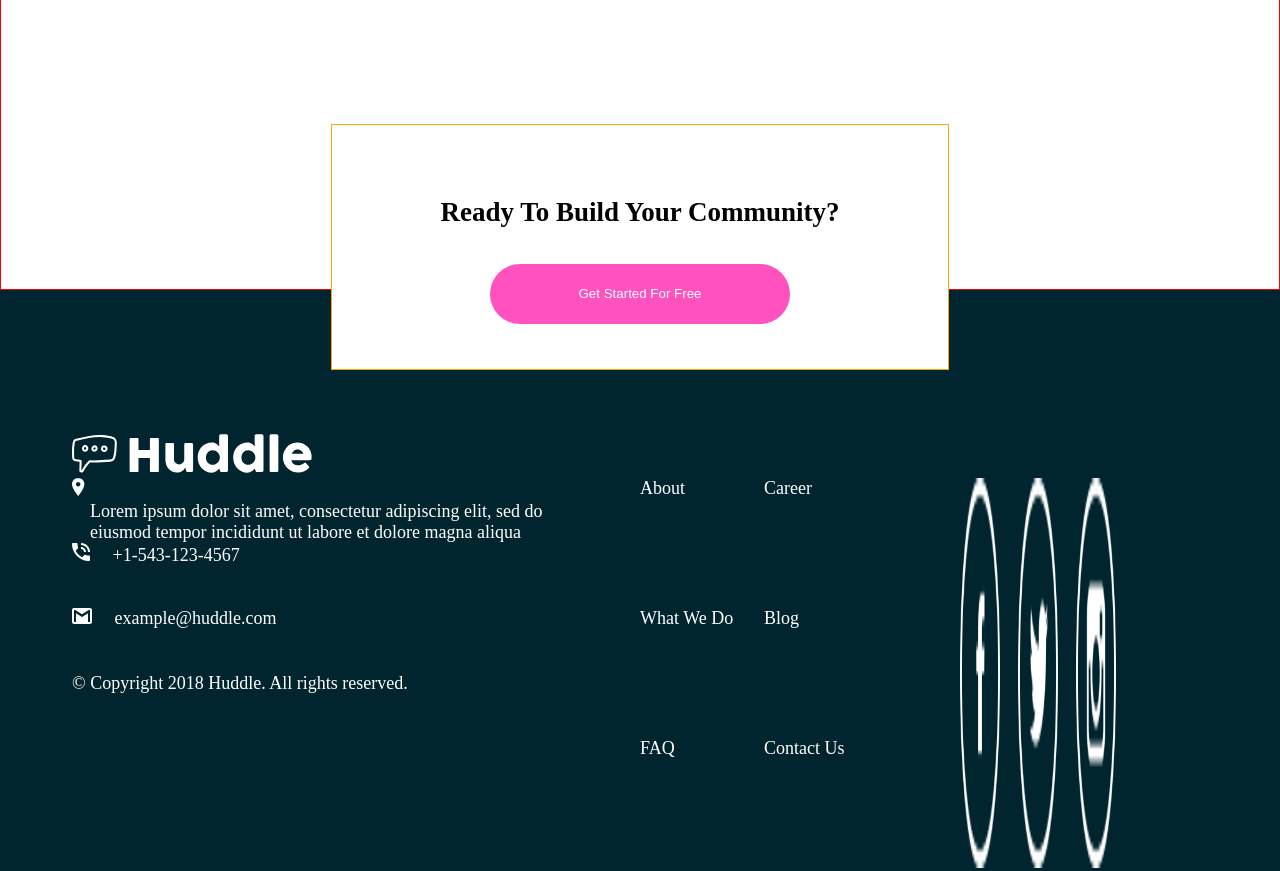
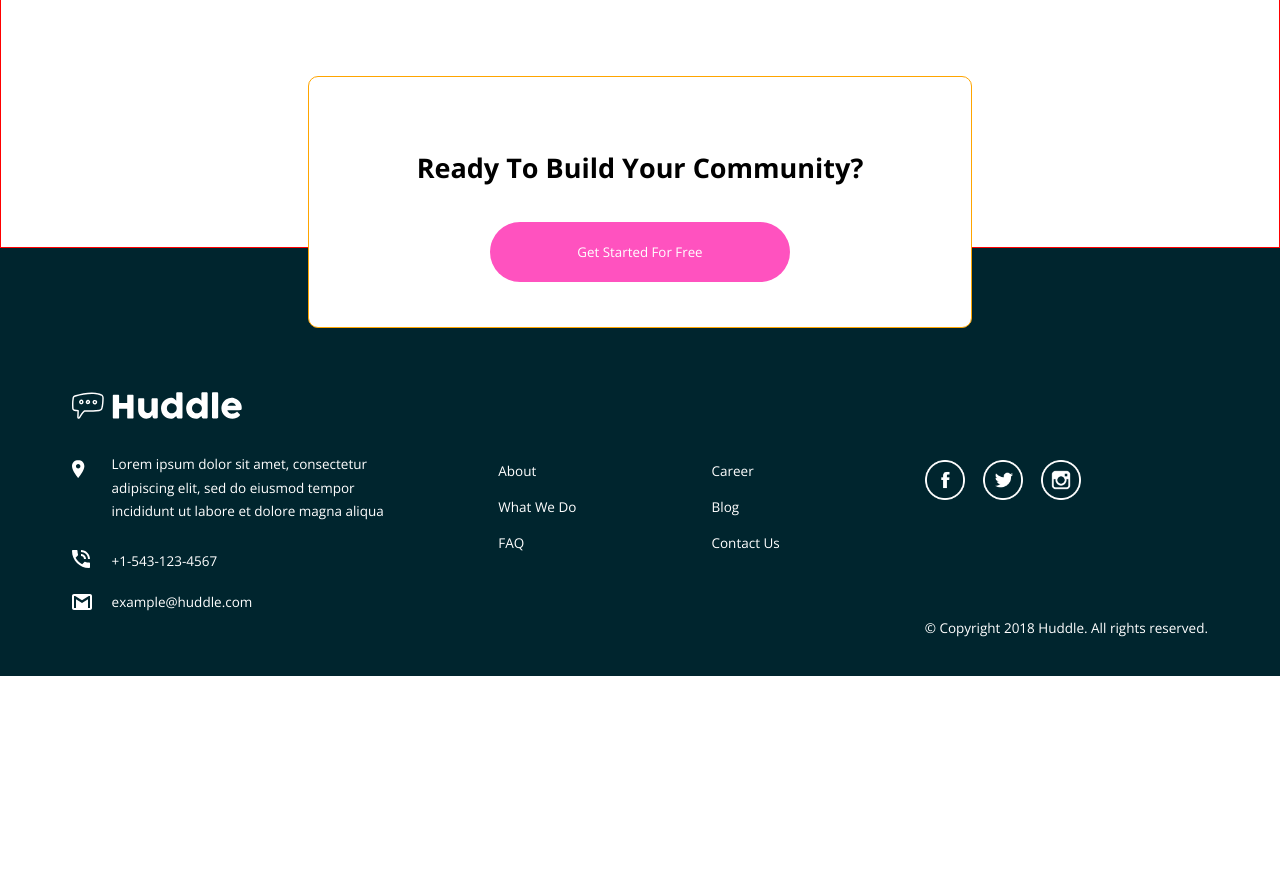
Before and after one commit to lspacka/FEM-huddle-landing-page-with-alternating-feature-blocks, a plain HTML site: page index.html in a window 1280 px wide. Shown: the part 1281-2152 px from the top of the page. After the commit the page ends 1957 px from the top, so only its background shows below. Drawn offline with nearby package versions, Linux system fonts and the light colour scheme; a web font is replaced by a local one.

Commit message:
fix desktop footer

```diff
--- a/index.html
+++ b/index.html
@@ -4,6 +4,12 @@
   <meta charset="UTF-8">
   <meta name="viewport" content="width=device-width, initial-scale=1.0">
   <link rel="icon" type="image/png" sizes="32x32" href="./images/favicon-32x32.png">
+  <link rel="preconnect" href="https://fonts.googleapis.com">
+  <link rel="preconnect" href="https://fonts.gstatic.com" crossorigin>
+  <link href="https://fonts.googleapis.com/css2?family=Bai+Jamjuree:ital,wght@0,200;0,300;0,400;0,500;0,600;0,700;1,200;1,300;1,400;1,500;1,600;1,700&family=Open+Sans:ital,wght@0,300..800;1,300..800&family=Poppins:ital,wght@0,100;0,200;0,300;0,400;0,500;0,600;0,700;0,800;0,900;1,100;1,200;1,300;1,400;1,500;1,600;1,700;1,800;1,900&display=swap" rel="stylesheet">
+  <link rel="preconnect" href="https://fonts.googleapis.com">
+  <link rel="preconnect" href="https://fonts.gstatic.com" crossorigin>
+  <link href="https://fonts.googleapis.com/css2?family=Bai+Jamjuree:ital,wght@0,200;0,300;0,400;0,500;0,600;0,700;1,200;1,300;1,400;1,500;1,600;1,700&family=Open+Sans:ital,wght@0,300..800;1,300..800&family=Poppins:ital,wght@0,100;0,200;0,300;0,400;0,500;0,600;0,700;0,800;0,900;1,100;1,200;1,300;1,400;1,500;1,600;1,700;1,800;1,900&display=swap" rel="stylesheet">
   <link rel="stylesheet" href="style.css">
   <title>Frontend Mentor | Huddle landing page with alternating feature blocks</title>
 </head>
@@ -71,25 +77,25 @@
     <footer>
       <img src="./images/logo.svg" alt="Huddle logo" class="huddle-logo huddle-logo-footer">
       <div class="footer-container">
-        <div class="contact">
-          <div class="location">
+        <div class="contact-info">
+          <div class="location contact">
             <img src="./images/icon-location.svg" alt="location icon" class="contact-img">
-            <div class="location-span contact-text">
+            <span class="location-span contact-text">
               Lorem ipsum dolor sit amet, consectetur adipiscing elit, sed do eiusmod tempor
               incididunt ut labore et dolore magna aliqua
-            </div>
+            </span>
           </div>
-          <div class="phone">
+          <div class="phone contact">
             <img src="./images/icon-phone.svg" alt="phone icon" class="contact-img">
             <span class="phone-span contact-text">+1-543-123-4567</span>
           </div>
-          <div class="email">
+          <div class="email contact">
             <img src="./images/icon-email.svg" alt="email icon" class="contact-img">
             <span class="email-span contact-text">example@huddle.com</span>
           </div>
-          <p class="copyright">
+          <!-- <div class="copyright">
             &copy; Copyright 2018 Huddle. All rights reserved.
-          </p>
+          </div> -->
         </div>
         <div class="links">
           <p class="footer-link">About</p>
@@ -104,6 +110,9 @@
           <img src="./images/twitter.png" alt="twitter icon" class="social-link">
           <img src="./images/instagram.png" alt="instagram icon" class="social-link">
         </div>
+        <div class="copyright">
+          &copy; Copyright 2018 Huddle. All rights reserved.
+        </div>
       </div>
       <!-- <div class="socials">
         <img src="./images/facebook.png" alt="facebook icon" class="social-link">
--- a/style.css
+++ b/style.css
@@ -10,6 +10,11 @@ html {
 
 body {
   max-width: 100vw;
+  font-family: open sans
+}
+
+button {
+  font-family: open sans;
 }
 
 .container {
@@ -33,6 +38,7 @@ body {
   grid-template-columns: 1fr 1fr;
   grid-template-rows: 1fr; */
   display: flex;
+  font-family: poppins;
   border: solid 1px red;
 }
 
@@ -60,6 +66,7 @@ body {
 .card {
   display: flex;
   background-color: white;
+  border-radius: 10px;
   border: solid 1px red;
 }
 
@@ -100,36 +107,67 @@ footer {
 
 .footer-container {
   display: grid;
-  grid-template-columns: 2fr 1fr 1fr;
+  grid-template-columns: 2fr 2fr;
+  font-size: 0.75rem;
+  line-height: 1.3rem;
   /* grid-template-rows: repeat(6, 0.5fr); */
-  column-gap: 4rem;
+  /* column-gap: 4rem; */
+}
+
+.contact-info {
+  display: grid;
+  grid-row: 1 / 6;
+  padding-right: 5rem;
+  row-gap: 1.1rem;
 }
 
 .contact {
-  /* grid-row: 1 / 6; */
   display: grid;
-  grid-template-rows: repeat(6, 1fr);
+  grid-template-columns: 0.1fr 1fr;
+  grid-template-rows: 1fr;
+}
+
+.contact-img {
+  height:fit-content;
 }
 
 .contact-text {
-  display: inline-block;
-  text-align: left;
-  margin-left: 1rem;
+  text-align: start;
+  margin-left: 0.5rem;
 }
 
-/* .location {
-  grid-row: 1 / 4;
-} */
+.location-span {
+  transform: translateY(-7px);
+}
+
+.email-span {
+  transform: translateY(-3px);
+}
+
+.copyright {
+  grid-column: 3;
+  grid-row: 7;
+}
 
 .links {
   display: grid;
+  grid-row: 1 / 3;
   grid-template-columns: 1fr 1fr;
   grid-template-rows: repeat(3, 1fr);
+  row-gap: 0.7rem;
 }
 
-.socials {
+.footer-link:hover {
+  cursor: pointer;
+  text-decoration: underline;
+}
+
+/* .socials {
   grid-column: 3;
-  grid-row: 0 / 1;
+} */
+
+.social-link {
+  width: 10px;
 }
 
 .huddle-logo-footer {
@@ -141,7 +179,9 @@ footer {
     saturate(7490%)
     hue-rotate(179deg)
     brightness(109%)
-    contrast(103%)
+    contrast(103%);
+  max-inline-size: 15%;
+  margin-bottom: 2rem;
 }
 
 .socials {
@@ -155,13 +195,20 @@ footer {
   width: 40px;
 }
 
+.social-link:hover {
+  filter:
+    brightness(0)
+    saturate(100%)
+    invert(54%)
+    sepia(29%)
+    saturate(5897%)
+    hue-rotate(294deg)
+    brightness(101%)
+    contrast(100%);
+    cursor: pointer;
+}
+
 @media (max-width: 500px) {
-  /* .body {
-    width: 100%;
-  }
-  .container {
-    max-width: 100vw;
-  } */
   .heading {
     flex-direction: column;
   }
```
Also changed, not shown: 1 other file.
